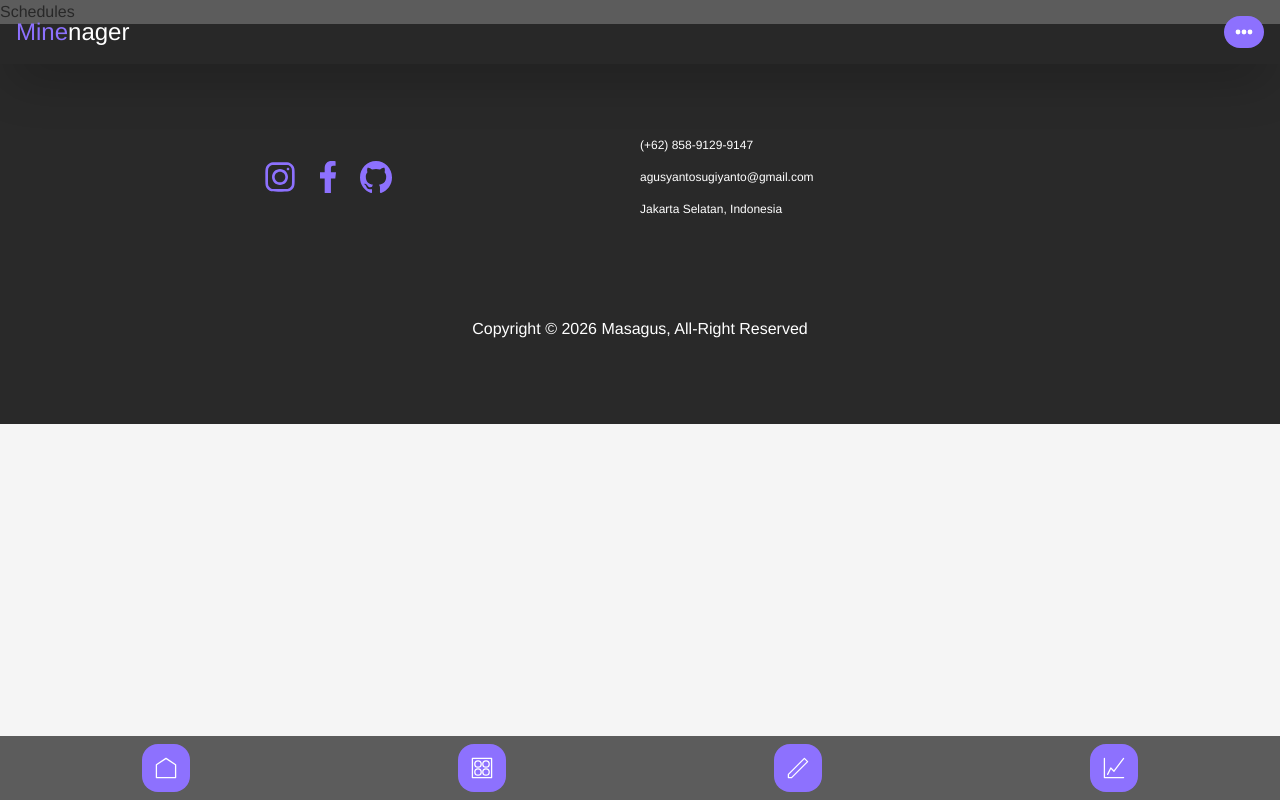
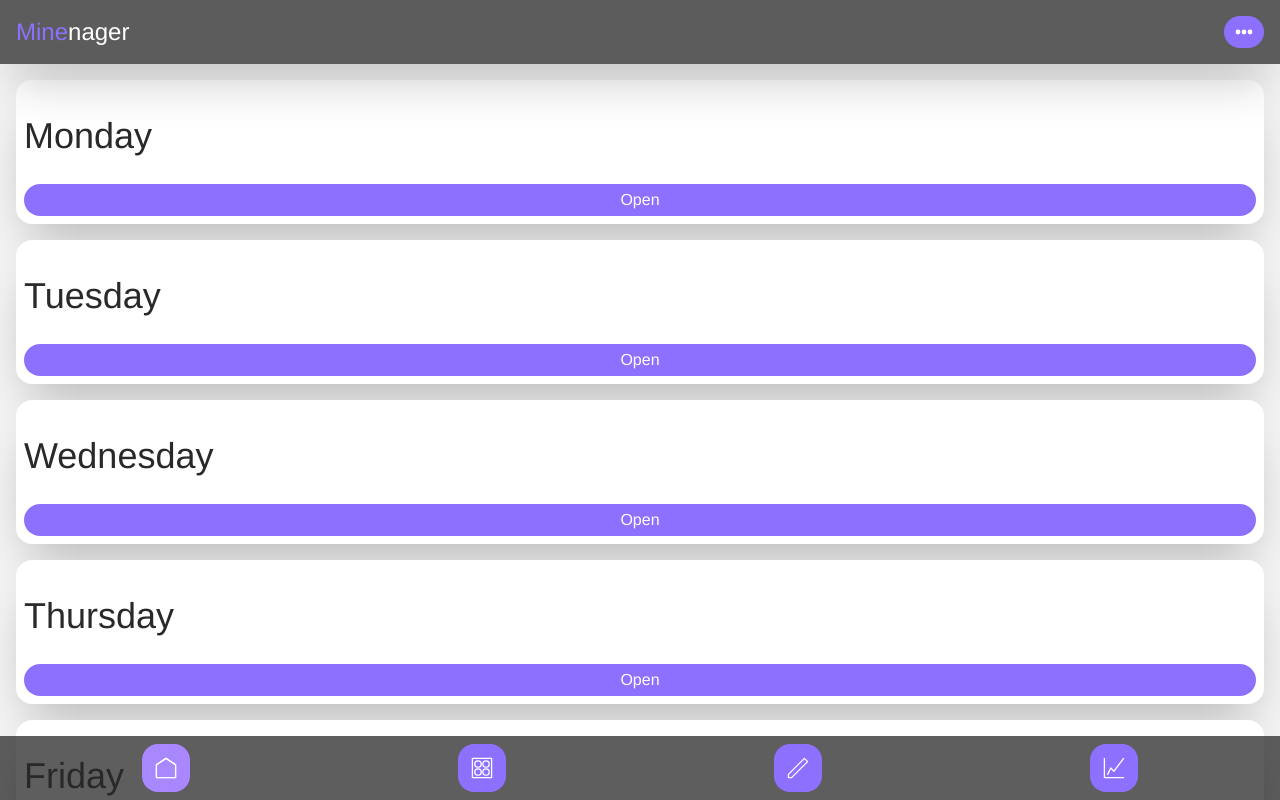
Before and after one commit to Ashonst2844/minenager, a React (Vite) app: page /schedules in a window 1280 px wide. Shown: the top 800 px of the page. Built offline with nearby package versions, Linux system fonts and the light colour scheme.

Commit message:
Membuat Visited Style Navigation. Membuat Scchedules Page and Accordion

```diff
--- a/src/App.tsx
+++ b/src/App.tsx
@@ -19,8 +19,13 @@ const social = [
 ]
 
 function App() {
+  const logged = true
+
   const [state,setState] = useState<boolean>(false)
-  const logged = true
+  const [navOpen,setNavOpen] = useState<string>("home")
+  const handleChange = (target: string)=>{
+    setNavOpen(target)
+  }
 
   return <main className="min-h-screen">
     <header className="fixed w-full h-16 bg-(--fg)/75 flex items-center justify-between p-4 z-20 shadow-2xl">
@@ -43,8 +48,8 @@ function App() {
         :
         <div className="center flex-col py-2">
           <h1 className="text-2xl">Profile</h1>
-          <div className="w-24 h-24 bg-(--primary) rounded-full my-4">
-            <Image type="icon" url="user"/>
+          <div className="center w-24 h-24 bg-(--primary) rounded-full my-4">
+            <Image type="icon" url="user" w="75%"/>
           </div>
           <div className="w-full flex flex-col my-4">
             <span className="opacity-50 text-xs">Nama</span>
@@ -93,7 +98,7 @@ function App() {
     {
       logged && <nav className="w-full h-16 flex justify-around p-2 fixed bottom-0 bg-(--fg)/75 z-20 shadow-">
         {nav.map((item,i)=>(
-          <Button key={i} type="route" theme="primary" target={item!="home"?`/${item}`:"/"} w="48px" h="48px">
+          <Button onClick={()=>handleChange(item)} key={i} type="route" theme="primary" target={item!="home"?`/${item}`:"/"} w="48px" h="48px" className={item==navOpen?"brightness-120":"brightness-100"}>
             <Image type="icon" url={item}/>
           </Button>
         ))}
--- /dev/null
+++ b/src/assets/ui/components/Accordion.tsx
@@ -0,0 +1,22 @@
+import Button from "./Button";
+
+import React from "react"
+
+interface AccordionProps {
+    title:string;
+    children:React.ReactNode;
+}
+
+function Accordion(props: AccordionProps) {
+    const [show,setShow] = React.useState<boolean>(false)
+
+    return <div className="rounded-2xl shadow-2xl bg-white p-2">
+        <h1 className="flex text-4xl items-center h-24">{props.title}</h1>
+        {show && <div className="my-4 px-4">
+            {props.children}
+        </div>}
+        <Button onClick={()=>!show?setShow(true):setShow(false)} type="button" theme="primary" h="32px">
+            Open
+        </Button>
+    </div>
+} export default Accordion;
--- a/src/assets/ui/components/Button.tsx
+++ b/src/assets/ui/components/Button.tsx
@@ -24,7 +24,7 @@ function Button(props: ButtonProps) {
     const className = `center hover:brightness-110 rounded-2xl p-2 ${props.className}`
 
     if (props.type=="route") {
-        return <ReactDOM.Link to={props.target} className={className} style={style}>
+        return <ReactDOM.Link to={props.target} onClick={props.onClick} className={className} style={style}>
             {props.children}
         </ReactDOM.Link>
     } else if (props.type=="button"||props.type=="link") {
--- a/src/assets/ui/pages/Home.tsx
+++ b/src/assets/ui/pages/Home.tsx
@@ -87,8 +87,8 @@ function Home() {
                 <div className="w-full bg-white shadow-xl p-2 flex flex-col items-center rounded-xl">
                     <h3 className="text-2xl">{plans.find((plan)=>plan.grade==showPlan)?.grade.toUpperCase()}</h3>
                     <ul className="opacity-50 w-full p-6 flex flex-col gap-2">
-                        {plans.find((plan)=>plan.grade==showPlan)?.benefits.map((text)=>(
-                            <li className="list-decimal">{text}</li>
+                        {plans.find((plan)=>plan.grade==showPlan)?.benefits.map((text,i)=>(
+                            <li key={i} className="list-decimal">{text}</li>
                         ))}
                     </ul>
                     <Button type="button" theme="primary">Make A Plan Now!</Button>
--- a/src/assets/ui/pages/Schedules.tsx
+++ b/src/assets/ui/pages/Schedules.tsx
@@ -1,3 +1,29 @@
+import Accordion from "../components/Accordion";
+
 function Schedules() {
-    return <h1>Schedules</h1>
+    return <section>
+        <div className="flex flex-col gap-4">
+            <Accordion title="Monday">
+                <h1>Hallo</h1>
+            </Accordion>
+            <Accordion title="Tuesday">
+                <h1>Hallo</h1>
+            </Accordion>
+            <Accordion title="Wednesday">
+                <h1>Hallo</h1>
+            </Accordion>
+            <Accordion title="Thursday">
+                <h1>Hallo</h1>
+            </Accordion>
+            <Accordion title="Friday">
+                <h1>Hallo</h1>
+            </Accordion>
+            <Accordion title="Saturday">
+                <h1>Hallo</h1>
+            </Accordion>
+            <Accordion title="Sunday">
+                <h1>Hallo</h1>
+            </Accordion>
+        </div>
+    </section>
 } export default Schedules;
```
Also changed, not shown: src/assets/ui/pages/Tasks/Class.tsx (added), src/assets/ui/pages/Tasks/Todolist.tsx (added), 1 other file (tests, documents, lock files or other folders).
